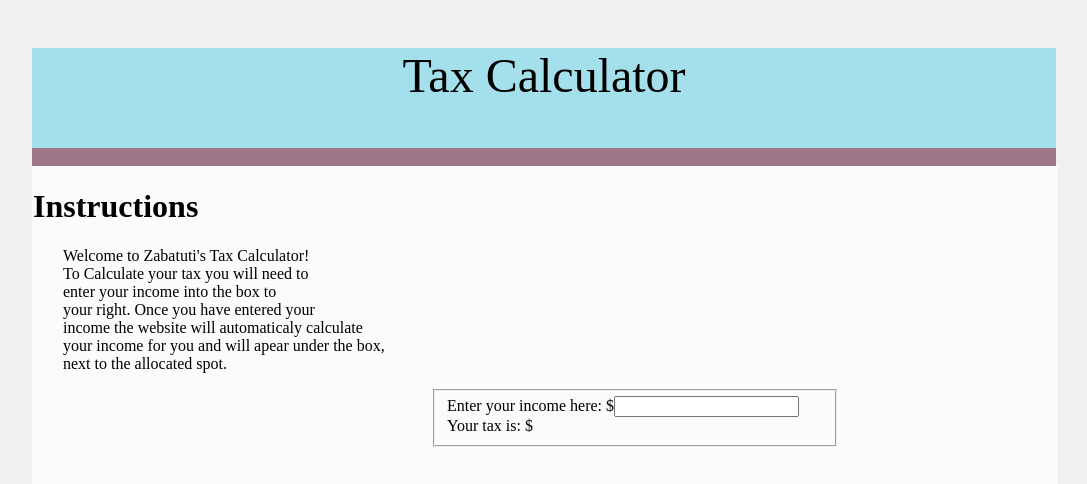
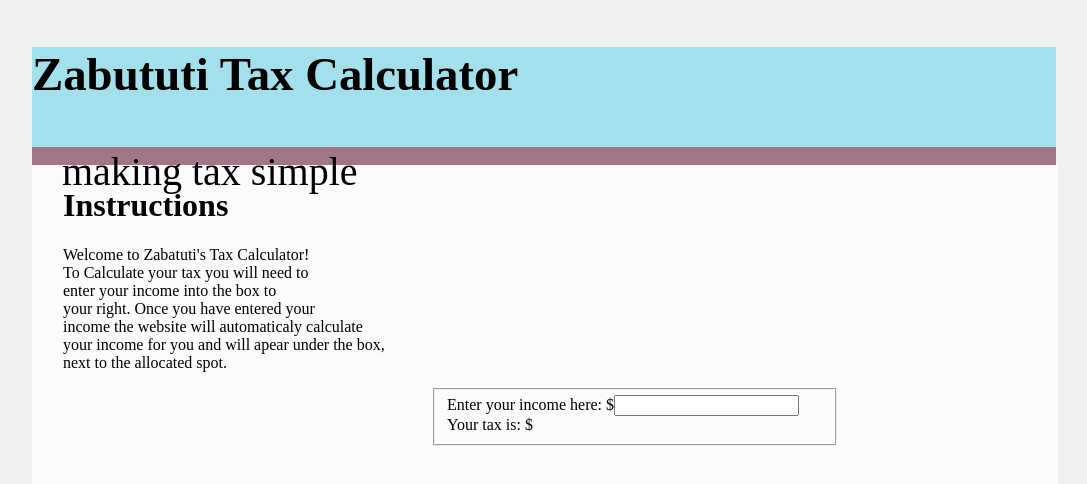
Before and after one commit to SMMC-Digital-Technology/WEB-2016_1_CyanButton, a plain HTML site: page tax.html in a window 1280 px wide. Shown: the whole page, without its empty margins (96-1183 px from the left). Drawn offline with Linux system fonts and the light colour scheme.

Commit message:
almost finished

```diff
--- a/tax.css
+++ b/tax.css
@@ -13,19 +13,15 @@ header {
     background: #A4E0EB;
     width: 100%;
     height: 100px;
-    font-size:3em;
+    font-size:2.5em;
+    font-family: linux libertine display g;
     text-align: left;
     color: black;
+
 }
 
 
-#content {
-    background: #FBFBFB;
-    height: 556px;
-    width: 100%;
-    border: 1px solid #FBFBFB;
-}
- nav {
+nav {
       background: #A07789;
       width: 100%;
 }
@@ -44,7 +40,14 @@ nav li {
     margin: 5px;
 }
 
+
+#content {
+    background: #FBFBFB;
+    height: 556px;
+    width: 100%;
+    border: 1px solid #FBFBFB;
 }
+
 
 h1 {
 
--- a/tax.html
+++ b/tax.html
@@ -13,7 +13,10 @@
 
         <header>
                 <!-- Page Heading -->
-            <p><center>Tax Calculator</center></p>
+            <h3>Zabututi Tax Calculator </h3>
+            <p>making tax simple</p>
+
+
 
         </header>
 
```
